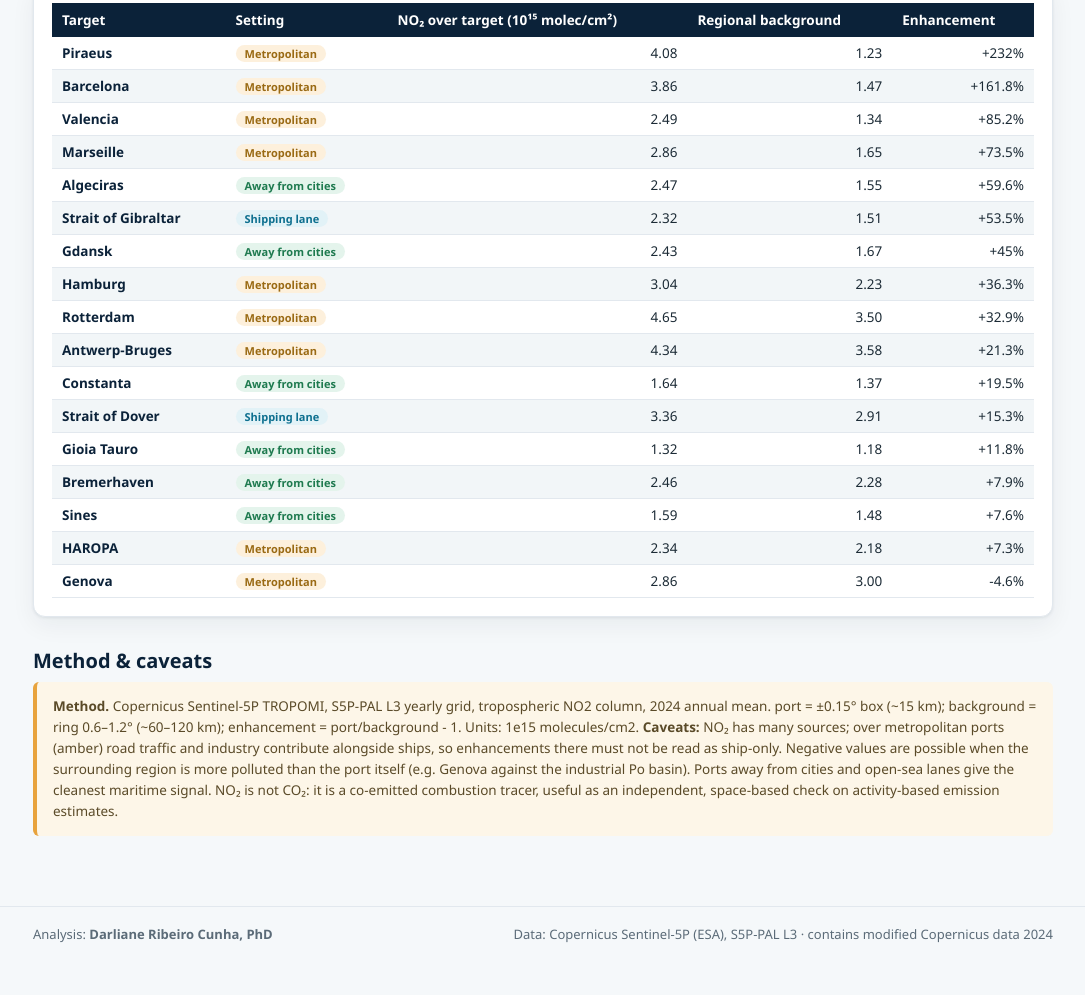
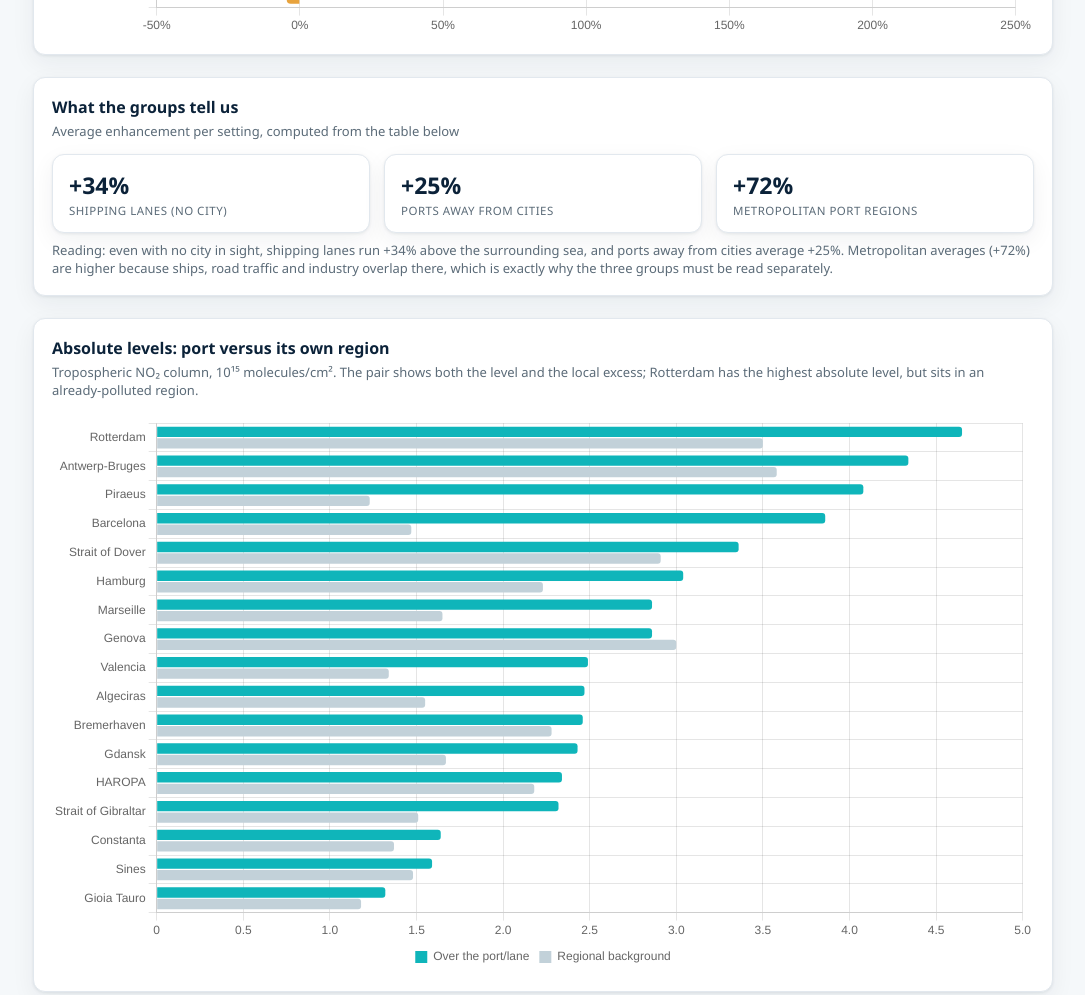
Before and after one commit to darlianecunha/eu-ports-no2, a plain HTML site: page index.html in a window 1280 px wide. Shown: the part 1214-2209 px from the top of the page, without its empty margins (97-1182 px from the left). Before the commit the page ends 2187 px from the top, so only its background shows below. Drawn offline with nearby package versions, Linux system fonts and the light colour scheme.

Commit message:
Add files via upload

```diff
--- a/index.html
+++ b/index.html
@@ -66,6 +66,15 @@ footer .wrap{display:flex;flex-wrap:wrap;gap:8px;justify-content:space-between}
 <div class="wrap">
 
   <div class="stat-row">
+    <div class="chip" style="flex:1 1 240px"><div class="l" style="margin:0 0 6px">What is NO₂?</div>
+      <div style="font-size:13px;line-height:1.5;color:#28414f">A gas released when fuel burns, in ship engines, vehicles and industry. It stays close to its source, so it maps <strong>where</strong> combustion happens.</div></div>
+    <div class="chip" style="flex:1 1 240px"><div class="l" style="margin:0 0 6px">What does the satellite measure?</div>
+      <div style="font-size:13px;line-height:1.5;color:#28414f">Sentinel-5P scans the whole planet daily and measures the NO₂ column below it. We use the official 2024 annual mean, cell by cell (~2 km).</div></div>
+    <div class="chip" style="flex:1 1 240px"><div class="l" style="margin:0 0 6px">What does "enhancement" mean?</div>
+      <div style="font-size:13px;line-height:1.5;color:#28414f">How much more NO₂ sits over the port (±15 km) than over its own region (60–120 km ring). +50% = half again as much as the regional norm.</div></div>
+  </div>
+
+  <div class="stat-row">
     <div class="chip"><div class="n" id="s-targets">–</div><div class="l">Ports and lanes analysed</div></div>
     <div class="chip"><div class="n" id="s-top">–</div><div class="l" id="s-top-l">Strongest enhancement</div></div>
     <div class="chip"><div class="n" id="s-lane">–</div><div class="l">Strait of Gibraltar vs background</div></div>
@@ -81,6 +90,23 @@ footer .wrap{display:flex;flex-wrap:wrap;gap:8px;justify-content:space-between}
     metropolitan areas, where city traffic and industry also contribute. Blue: open-sea shipping
     lanes, no city at all.</p>
     <div class="cwrap"><canvas id="c-enh"></canvas></div>
+  </div>
+
+  <div class="box">
+    <h3>What the groups tell us</h3>
+    <p class="hint">Average enhancement per setting, computed from the table below</p>
+    <div class="stat-row" style="margin:6px 0 4px">
+      <div class="chip"><div class="n" id="g-lane">–</div><div class="l">Shipping lanes (no city)</div></div>
+      <div class="chip"><div class="n" id="g-clean">–</div><div class="l">Ports away from cities</div></div>
+      <div class="chip"><div class="n" id="g-urban">–</div><div class="l">Metropolitan port regions</div></div>
+    </div>
+    <p class="hint" id="g-reading" style="margin:8px 0 0"></p>
+  </div>
+
+  <div class="box">
+    <h3>Absolute levels: port versus its own region</h3>
+    <p class="hint">Tropospheric NO₂ column, 10¹⁵ molecules/cm². The pair shows both the level and the local excess; Rotterdam has the highest absolute level, but sits in an already-polluted region.</p>
+    <div class="cwrap" style="height:560px"><canvas id="c-levels"></canvas></div>
   </div>
 
   <h2 class="section">Full results</h2>
@@ -101,8 +127,8 @@ footer .wrap{display:flex;flex-wrap:wrap;gap:8px;justify-content:space-between}
 
 <footer>
   <div class="wrap">
-    <span>Analysis: <strong>Darliane Ribeiro Cunha, PhD</strong></span>
-    <span>Data: Copernicus Sentinel-5P (ESA), S5P-PAL L3 · contains modified Copernicus data 2024</span>
+    <span>Developed by <strong>Darliane Cunha, PhD</strong></span>
+    <span>Data source: Copernicus Sentinel-5P (ESA), S5P-PAL L3 · contains modified Copernicus data 2024</span>
   </div>
 </footer>
 
@@ -157,6 +183,33 @@ footer .wrap{display:flex;flex-wrap:wrap;gap:8px;justify-content:space-between}
         scales: { x: { ticks: { callback: function (v) { return v + "%"; } } } } }
     });
 
+    function media(kind) {
+      var g = T.filter(function (r) { return r.kind === kind; });
+      return g.reduce(function (s, r) { return s + r.enhancement_pct; }, 0) / g.length;
+    }
+    var mLane = media("lane"), mClean = media("clean"), mUrban = media("urban");
+    el("g-lane").textContent = "+" + mLane.toFixed(0) + "%";
+    el("g-clean").textContent = "+" + mClean.toFixed(0) + "%";
+    el("g-urban").textContent = "+" + mUrban.toFixed(0) + "%";
+    el("g-reading").textContent = "Reading: even with no city in sight, shipping lanes run " +
+      "+" + mLane.toFixed(0) + "% above the surrounding sea, and ports away from cities average " +
+      "+" + mClean.toFixed(0) + "%. Metropolitan averages (+" + mUrban.toFixed(0) + "%) are higher " +
+      "because ships, road traffic and industry overlap there, which is exactly why the three " +
+      "groups must be read separately.";
+
+    var Ts = T.slice().sort(function (a, b) { return b.no2_port_1e15 - a.no2_port_1e15; });
+    new Chart(el("c-levels"), {
+      type: "bar",
+      data: { labels: Ts.map(function (r) { return r.name; }),
+        datasets: [
+          { label: "Over the port/lane", data: Ts.map(function (r) { return r.no2_port_1e15; }),
+            backgroundColor: "#0fb5ba", borderRadius: 3 },
+          { label: "Regional background", data: Ts.map(function (r) { return r.no2_background_1e15; }),
+            backgroundColor: "#c2d1d9", borderRadius: 3 }] },
+      options: { responsive: true, maintainAspectRatio: false, indexAxis: "y",
+        plugins: { legend: { position: "bottom", labels: { boxWidth: 12 } } } }
+    });
+
     el("t-res").innerHTML = T.map(function (r) {
       return "<tr><td class='metric'>" + r.name + "</td><td><span class='kind " + r.kind + "'>" +
         ROTULOS[r.kind] + "</span></td><td class='num'>" + r.no2_port_1e15.toFixed(2) +
```
